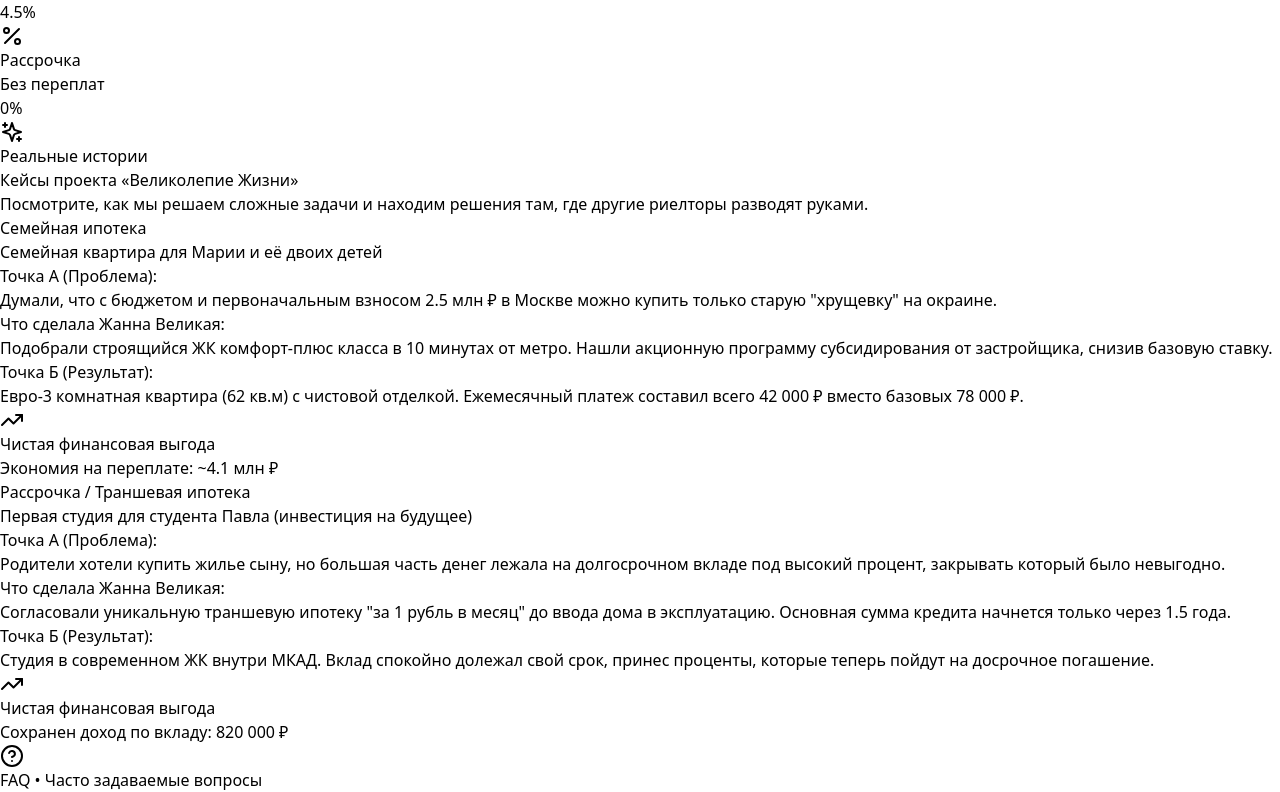
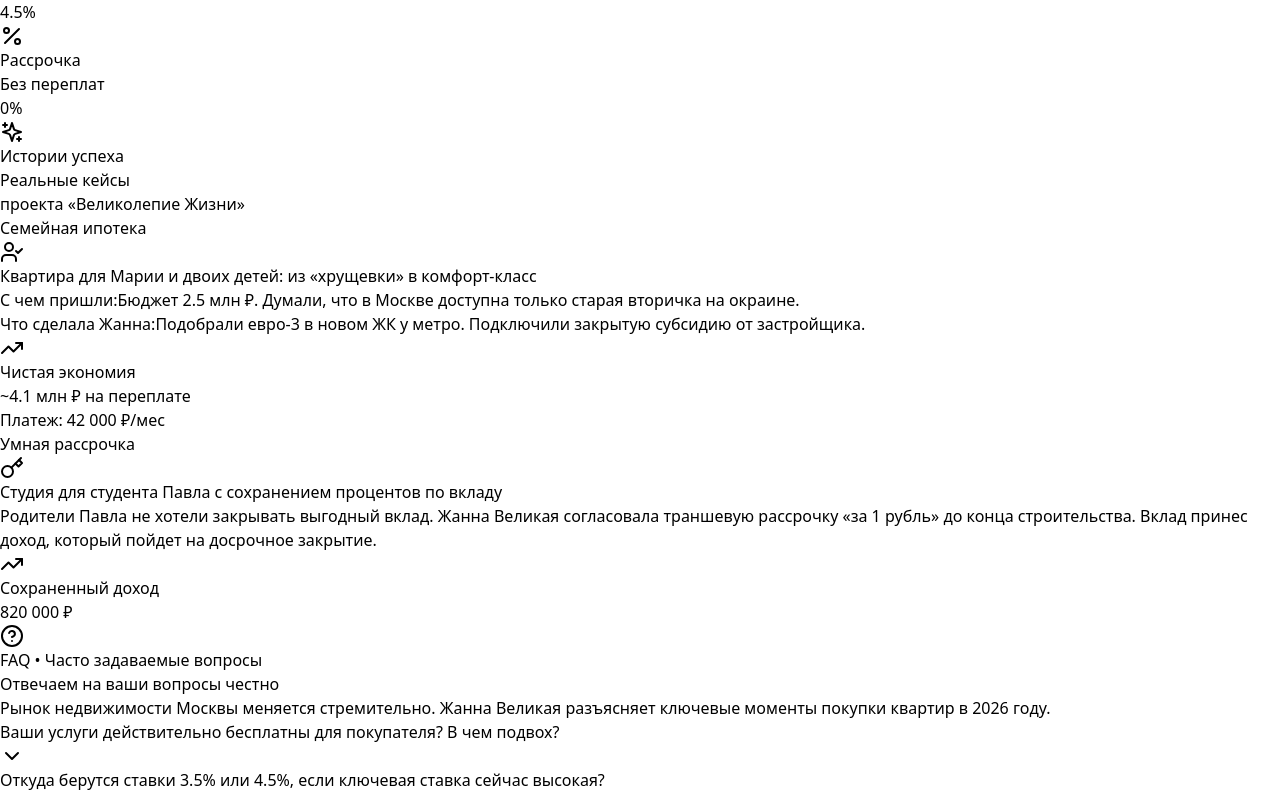
Before and after one commit to mrvelikiyai/moscow-realty-2026, a React (Vite) app: page / in a window 1280 px wide. Shown: the part 648-1440 px from the top of the page. Built offline with nearby package versions, Linux system fonts and the light colour scheme.

Commit message:
Refactor Cases component layout and content

```diff
--- a/src/components/Cases.jsx
+++ b/src/components/Cases.jsx
@@ -1,91 +1,99 @@
 import React from 'react'
-import { Sparkles, Home, DollarSign, Percent, TrendingUp } from 'lucide-react'
+import { Sparkles, ArrowUpRight, TrendingUp, UserCheck, Key } from 'lucide-react'
 
 export default function Cases() {
-  const casesList = [
-    {
-      title: 'Семейная квартира для Марии и её двоих детей',
-      tag: 'Семейная ипотека',
-      problem: 'Думали, что с бюджетом и первоначальным взносом 2.5 млн ₽ в Москве можно купить только старую "хрущевку" на окраине.',
-      solution: 'Подобрали строящийся ЖК комфорт-плюс класса в 10 минутах от метро. Нашли акционную программу субсидирования от застройщика, снизив базовую ставку.',
-      result: 'Евро-3 комнатная квартира (62 кв.м) с чистовой отделкой. Ежемесячный платеж составил всего 42 000 ₽ вместо базовых 78 000 ₽.',
-      economy: 'Экономия на переплате: ~4.1 млн ₽'
-    },
-    {
-      title: 'Первая студия для студента Павла (инвестиция на будущее)',
-      tag: 'Рассрочка / Траншевая ипотека',
-      problem: 'Родители хотели купить жилье сыну, но большая часть денег лежала на долгосрочном вкладе под высокий процент, закрывать который было невыгодно.',
-      solution: 'Согласовали уникальную траншевую ипотеку "за 1 рубль в месяц" до ввода дома в эксплуатацию. Основная сумма кредита начнется только через 1.5 года.',
-      result: 'Студия в современном ЖК внутри МКАД. Вклад спокойно долежал свой срок, принес проценты, которые теперь пойдут на досрочное погашение.',
-      economy: 'Сохранен доход по вкладу: 820 000 ₽'
-    }
-  ]
-
   return (
-    <section className="py-16 md:py-24 bg-slate-50 border-b border-slate-100">
-      <div className="max-w-7xl mx-auto px-4">
+    <section className="py-20 bg-white border-b border-slate-100 overflow-hidden">
+      <div className="max-w-6xl mx-auto px-4">
 
         {/* Заголовок */}
-        <div className="text-center max-w-2xl mx-auto mb-16 space-y-4">
-          <div className="inline-flex items-center gap-2 bg-amber-100 text-amber-900 px-3 py-1 rounded-full text-xs font-semibold uppercase tracking-wider">
-            <Sparkles className="h-3.5 w-3.5 text-amber-600" /> Реальные истории
+        <div className="mb-16 space-y-4 max-w-xl animate-fade-in-up">
+          <div className="inline-flex items-center gap-2 bg-emerald-50 text-emerald-800 px-3 py-1 rounded-full text-xs font-semibold uppercase tracking-wider border border-emerald-200/50">
+            <Sparkles className="h-3.5 w-3.5 text-emerald-600" /> Истории успеха
           </div>
-          <h2 className="text-3xl sm:text-4xl font-extrabold text-slate-900 tracking-tight">
-            Кейсы проекта <span className="text-amber-600">«Великолепие Жизни»</span>
+          <h2 className="text-3xl sm:text-4xl font-black text-slate-900 tracking-tight leading-none">
+            Реальные кейсы <br />
+            проекта <span className="text-transparent bg-clip-text bg-gradient-to-r from-amber-600 to-orange-600">«Великолепие Жизни»</span>
           </h2>
-          <p className="text-slate-500 text-sm">
-            Посмотрите, как мы решаем сложные задачи и находим решения там, где другие риелторы разводят руками.
-          </p>
         </div>
 
-        {/* Сетка кейсов */}
-        <div className="grid grid-cols-1 lg:grid-cols-2 gap-8 max-w-5xl mx-auto">
-          {casesList.map((item, idx) => (
-            <div key={idx} className="bg-white rounded-3xl p-6 md:p-8 border border-slate-100 shadow-xl shadow-slate-200/50 flex flex-col justify-between">
+        {/* Bento Grid Сетка */}
+        <div className="grid grid-cols-1 lg:grid-cols-12 gap-6">
 
-              <div className="space-y-4">
-                {/* Тэг */}
-                <span className="inline-block bg-slate-100 text-slate-800 text-xs font-bold px-3 py-1 rounded-lg">
-                  {item.tag}
+          {/* Кейс 1: Крупная карточка (8 колонок из 12) */}
+          <div className="lg:col-span-8 bg-slate-900 text-white rounded-3xl p-8 flex flex-col justify-between border border-slate-800 shadow-xl relative overflow-hidden group hover:shadow-2xl transition-all duration-500 animate-fade-in-up delay-100">
+            <div className="absolute top-0 right-0 w-64 h-64 bg-amber-500/5 rounded-full blur-3xl pointer-events-none group-hover:bg-amber-500/10 transition-all duration-500"></div>
+
+            <div className="space-y-6">
+              <div className="flex items-center justify-between">
+                <span className="bg-amber-500 text-slate-950 text-[11px] font-black uppercase tracking-wider px-3 py-1 rounded-full">
+                  Семейная ипотека
                 </span>
+                <UserCheck className="h-5 w-5 text-slate-500" />
+              </div>
 
-                {/* Заголовок кейса */}
-                <h3 className="text-xl font-bold text-slate-900 leading-snug">
-                  {item.title}
-                </h3>
+              <h3 className="text-2xl font-bold tracking-tight max-w-xl">
+                Квартира для Марии и двоих детей: из «хрущевки» в комфорт-класс
+              </h3>
 
-                <div className="h-px bg-slate-100 my-4"></div>
-
-                {/* Было / Стало */}
-                <div className="space-y-3 text-sm">
-                  <div>
-                    <span className="font-bold text-red-600 uppercase tracking-wider text-[11px] block mb-0.5">Точка А (Проблема):</span>
-                    <p className="text-slate-600">{item.problem}</p>
-                  </div>
-                  <div>
-                    <span className="font-bold text-amber-600 uppercase tracking-wider text-[11px] block mb-0.5">Что сделала Жанна Великая:</span>
-                    <p className="text-slate-600">{item.solution}</p>
-                  </div>
-                  <div>
-                    <span className="font-bold text-emerald-600 uppercase tracking-wider text-[11px] block mb-0.5">Точка Б (Результат):</span>
-                    <p className="text-slate-800 font-medium">{item.result}</p>
-                  </div>
+              <div className="grid grid-cols-1 sm:grid-cols-2 gap-4 pt-2 text-sm text-slate-400">
+                <div className="bg-slate-950/50 p-4 rounded-2xl border border-slate-800/60">
+                  <span className="text-red-500 font-bold block text-[10px] uppercase mb-1">С чем пришли:</span>
+                  Бюджет 2.5 млн ₽. Думали, что в Москве доступна только старая вторичка на окраине.
+                </div>
+                <div className="bg-slate-950/50 p-4 rounded-2xl border border-slate-800/60">
+                  <span className="text-emerald-500 font-bold block text-[10px] uppercase mb-1">Что сделала Жанна:</span>
+                  Подобрали евро-3 в новом ЖК у метро. Подключили закрытую субсидию от застройщика.
                 </div>
               </div>
+            </div>
 
-              {/* Плашка выгоды внизу */}
-              <div className="mt-6 bg-emerald-50 border border-emerald-100 p-4 rounded-2xl flex items-center gap-3">
-                <div className="bg-emerald-500 p-2 rounded-xl text-white">
+            <div className="mt-8 pt-6 border-t border-slate-800 flex flex-wrap items-center justify-between gap-4">
+              <div className="flex items-center gap-3">
+                <div className="bg-emerald-500/10 text-emerald-400 p-2.5 rounded-xl border border-emerald-500/20">
                   <TrendingUp className="h-5 w-5" />
                 </div>
                 <div>
-                  <div className="text-[11px] text-emerald-700 font-bold uppercase tracking-wider">Чистая финансовая выгода</div>
-                  <div className="text-lg font-black text-emerald-900">{item.economy}</div>
+                  <div className="text-[10px] text-slate-500 uppercase font-bold tracking-wider">Чистая экономия</div>
+                  <div className="text-lg font-black text-emerald-400">~4.1 млн ₽ на переплате</div>
                 </div>
               </div>
+              <span className="text-xs text-slate-400 font-semibold bg-slate-800 px-3 py-1.5 rounded-xl">
+                Платеж: 42 000 ₽/мес
+              </span>
+            </div>
+          </div>
 
+          {/* Кейс 2: Компактная высокая карточка (4 колонки из 12) */}
+          <div className="lg:col-span-4 bg-slate-50 rounded-3xl p-8 flex flex-col justify-between border border-slate-200/60 shadow-md hover:shadow-xl transition-all duration-500 animate-fade-in-up delay-200">
+            <div className="space-y-6">
+              <div className="flex items-center justify-between">
+                <span className="bg-slate-900 text-white text-[11px] font-black uppercase tracking-wider px-3 py-1 rounded-full">
+                  Умная рассрочка
+                </span>
+                <Key className="h-5 w-5 text-slate-400" />
+              </div>
+
+              <h3 className="text-xl font-bold text-slate-900 tracking-tight leading-snug">
+                Студия для студента Павла с сохранением процентов по вкладу
+              </h3>
+
+              <p className="text-sm text-slate-600 leading-relaxed">
+                Родители Павла не хотели закрывать выгодный вклад. Жанна Великая согласовала траншевую рассрочку «за 1 рубль» до конца строительства. Вклад принес доход, который пойдет на досрочное закрытие.
+              </p>
             </div>
-          ))}
+
+            <div className="mt-8 bg-emerald-50 border border-emerald-100 p-4 rounded-2xl flex items-center gap-3">
+              <div className="bg-emerald-500 text-white p-2 rounded-xl">
+                <TrendingUp className="h-4 w-4" />
+              </div>
+              <div>
+                <div className="text-[10px] text-emerald-800 font-bold uppercase">Сохраненный доход</div>
+                <div className="text-base font-black text-emerald-900">820 000 ₽</div>
+              </div>
+            </div>
+          </div>
+
         </div>
 
       </div>
```
